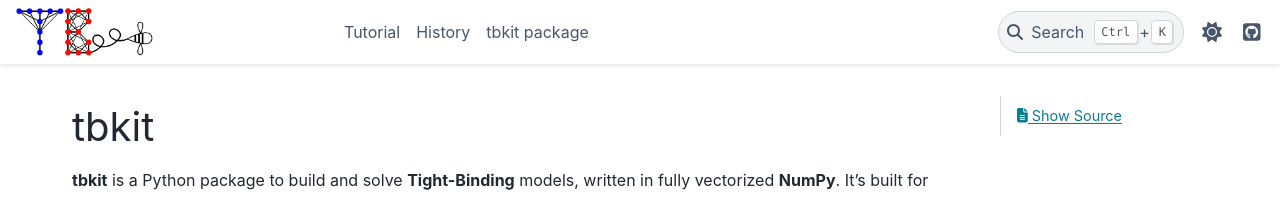
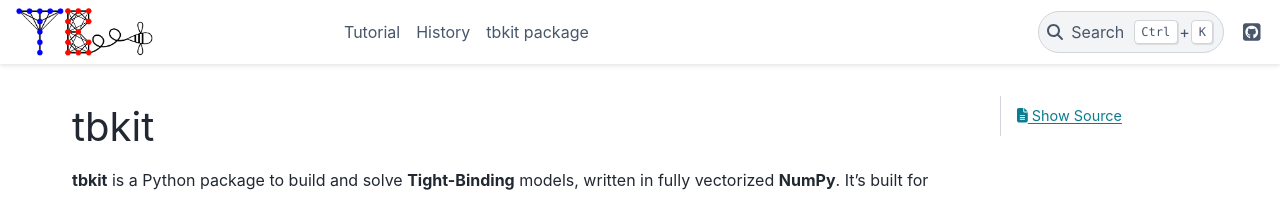
Before and after one commit to cpoli/tbkit, a Sphinx documentation site: the page built from docs/source/index.rst, in a window 1280 px wide. Shown: the top 197 px of the page. Built offline with Sphinx 7.4.7 and the PyData theme 0.15.4, drawn with Linux system fonts in a browser that asks for light colours; pages that are not in the unit, such as notebooks, are missing from menus.

Commit message:
Force docs to light mode, remove theme switcher
default_mode='light' in html_context only covers a visitor's first-ever
visit to any cpoli.github.io/<project>/ page; the actual light/dark
preference lives in localStorage, which is shared across the whole
origin. A dark preference set on a sibling project's docs (physicskit
et al., which default to dark) was carrying over to tbkit. Removed the
theme-switcher from the navbar (tbkit has no supported dark mode) and
added force_light.js, which unconditionally resets the stored
preference to light on every page load.

Co-Authored-By: Claude Sonnet 5 <noreply@anthropic.com>

```diff
--- /dev/null
+++ b/docs/source/_static/js/force_light.js
@@ -0,0 +1,9 @@
+// tbkit's docs are light-mode only (no theme-switcher in the navbar).
+// pydata_sphinx_theme stores the light/dark preference in localStorage,
+// which is shared across every cpoli.github.io/<project>/ site -- so a
+// dark preference set on a sibling project's docs would otherwise carry
+// over here. Force it back to light on every load.
+localStorage.setItem("mode", "light");
+localStorage.setItem("theme", "light");
+document.documentElement.dataset.mode = "light";
+document.documentElement.dataset.theme = "light";
--- a/docs/source/conf.py
+++ b/docs/source/conf.py
@@ -157,7 +157,10 @@ html_theme = 'pydata_sphinx_theme'
 # documentation.
 html_theme_options = {
     'github_url': 'https://github.com/cpoli/tbkit',
-    'navbar_end': ['theme-switcher', 'navbar-icon-links'],
+    # No 'theme-switcher': tbkit is light-mode only, unlike the sibling
+    # physicskit/mathematicskit/chemistrykit docs (which default to dark).
+    # Omitting the switcher removes the user-facing way to pick dark/auto.
+    'navbar_end': ['navbar-icon-links'],
     'show_toc_level': 2,
     'navigation_with_keys': True,
     'navigation_depth': 2,
@@ -178,6 +181,19 @@ html_theme_options = {
 html_context = {
     'default_mode': 'light',
 }
+
+# `default_mode` above only supplies the fallback used the first time a
+# visitor's browser has no theme preference stored at all. GitHub Pages
+# serves every cpoli.github.io/<project>/ site from the *same* origin,
+# and the theme's dark/light choice is stored in `localStorage`, which is
+# shared across the whole origin -- so a visitor who picked (or was
+# defaulted to) dark mode on a sibling project's docs will land on
+# tbkit's docs already in dark mode, `default_mode` notwithstanding.
+# Since tbkit has no theme-switcher (see above) there is no supported way
+# for a visitor to end up in dark mode on purpose, so force_light.js
+# unconditionally overwrites the stored preference back to light on every
+# page load.
+html_js_files = ['js/force_light.js']
 
 # Add any paths that contain custom themes here, relative to this directory.
 #html_theme_path = []
```
